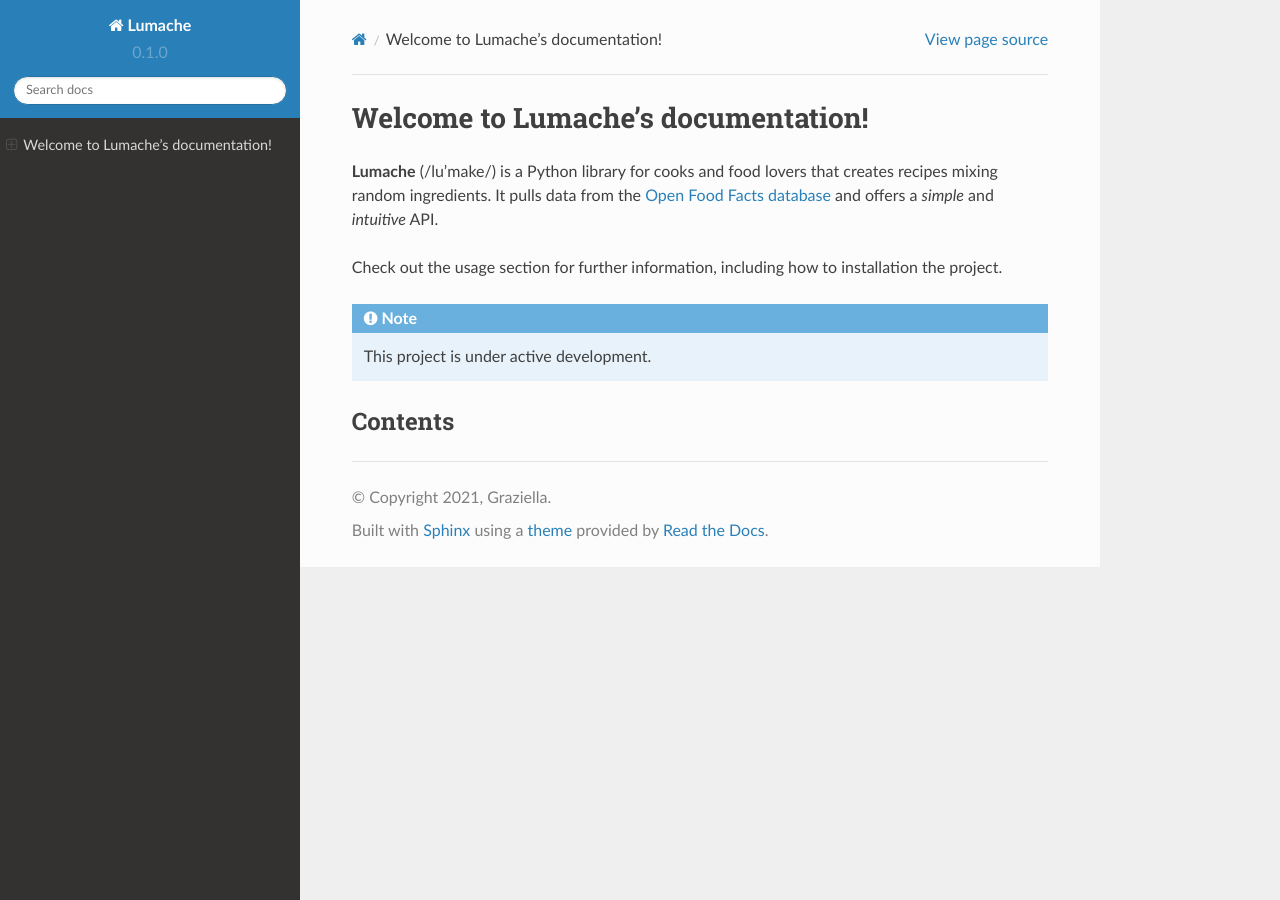
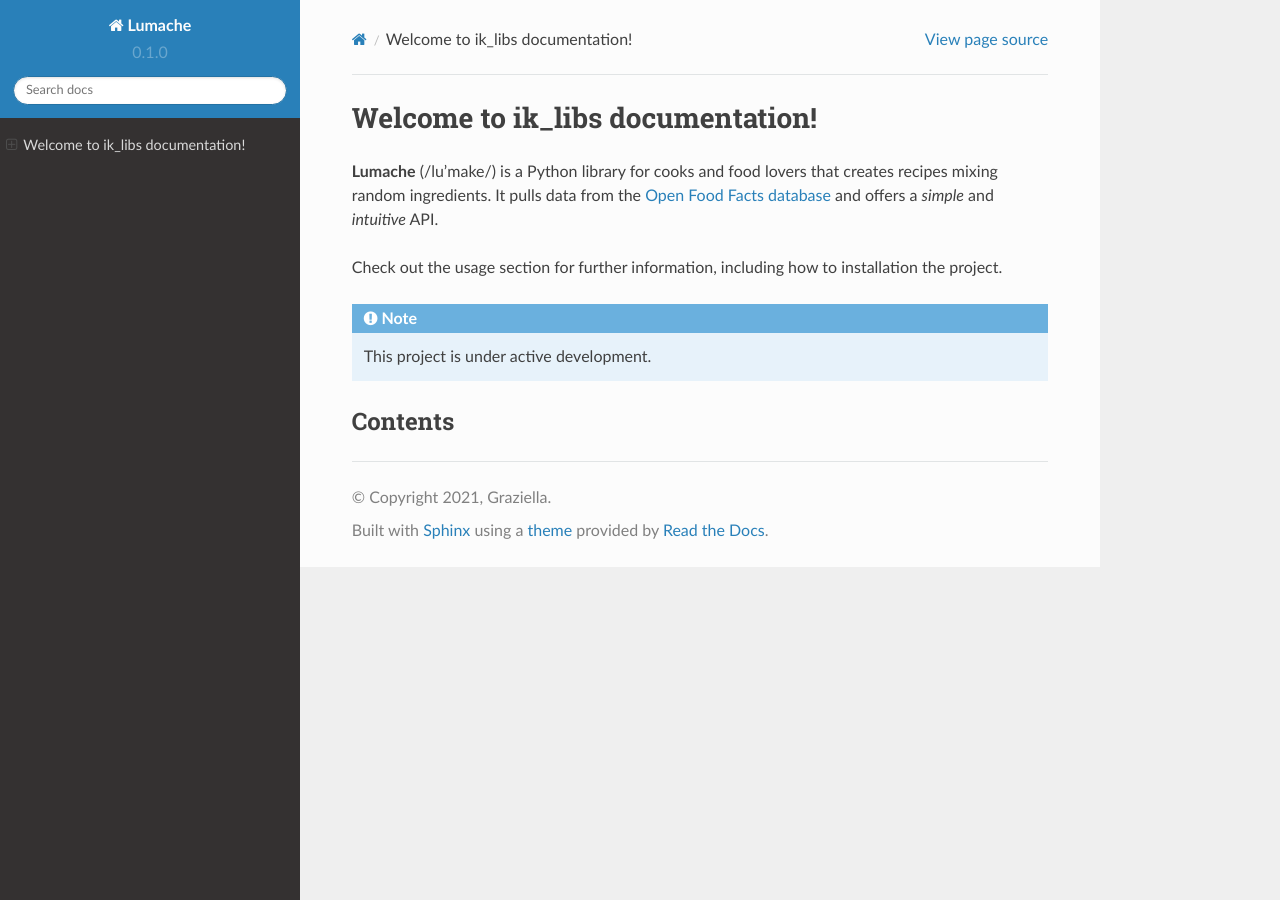
Before and after one commit to iKryxx/ik_lib_examples, a Sphinx documentation site: the page built from docs/index.rst, in a window 1280 px wide. Built offline with Sphinx 7.4.7 and the Read the Docs theme 2.0.0, drawn with Linux system fonts in a browser that asks for light colours; pages that are not in the unit, such as notebooks, are missing from menus.

Commit message:
Update index.rst

```diff
--- a/docs/index.rst
+++ b/docs/index.rst
@@ -1,4 +1,4 @@
-Welcome to Lumache's documentation!
+Welcome to ik_libs documentation!
 ===================================
 
 **Lumache** (/lu'make/) is a Python library for cooks and food lovers
```
